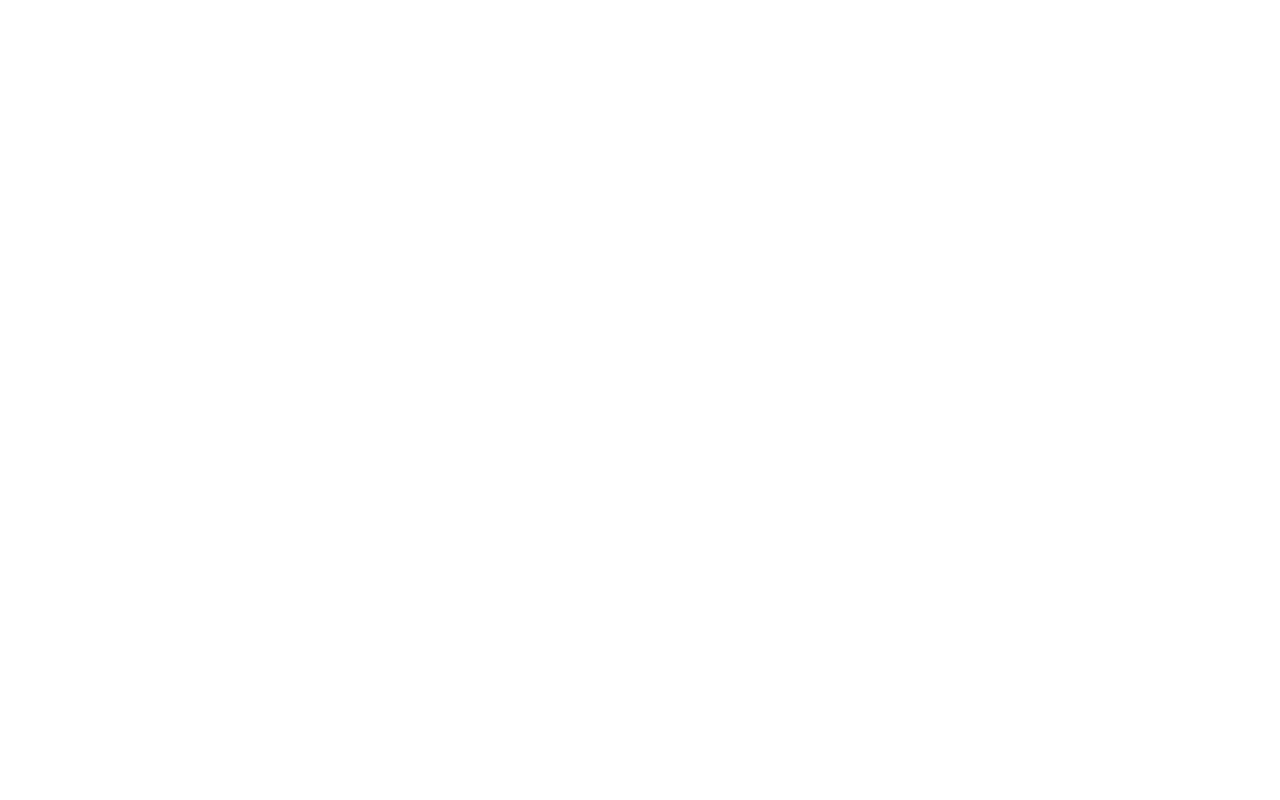
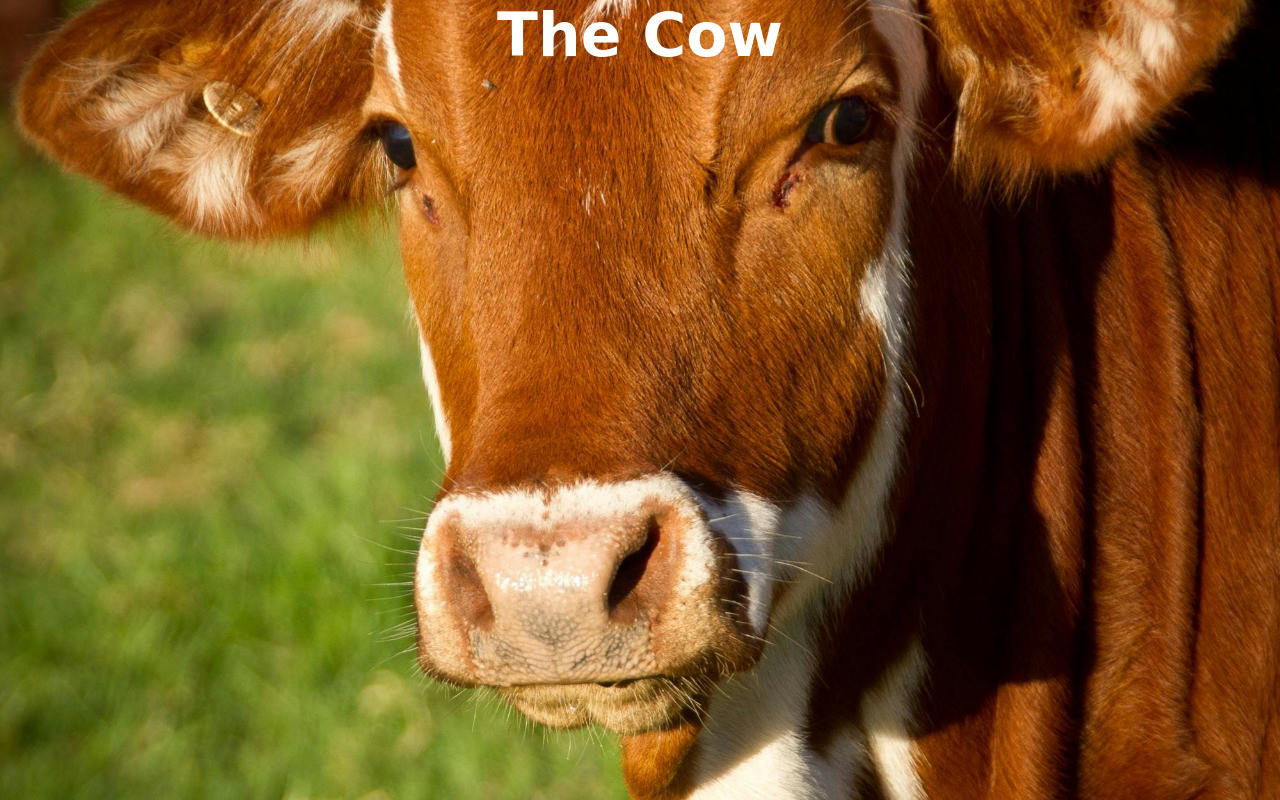
Before and after one commit to dev-tanvirtonmoy/Comoposition-of-cow, a plain HTML site: page index.html in a window 1280 px wide. Drawn offline with Linux system fonts and the light colour scheme.

Commit message:
css and and some code added

```diff
--- a/assets/css/style.css
+++ b/assets/css/style.css
@@ -0,0 +1,18 @@
+* {
+    padding: 0;
+    margin: 0;
+}
+.hero {
+    background: url(../image/cow\ img.jpg);
+    background-repeat: no-repeat;
+    background-size: cover;
+    background-position: center;
+    height: 100vb;
+}
+.hero h1 {
+    color: #fff;
+    font-size: 60px;
+    text-align: center;
+    font-family: cursive;
+    font-weight: 900;
+}
--- a/index.html
+++ b/index.html
@@ -7,6 +7,8 @@
     <link rel="stylesheet" href="assets/css/style.css">
 </head>
 <body>
-
+    <div class="hero">
+        <h1>The Cow</h1>
+    </div>
 </body>
 </html>
```
Also changed, not shown: assets/image/cow img.jpg (added).
